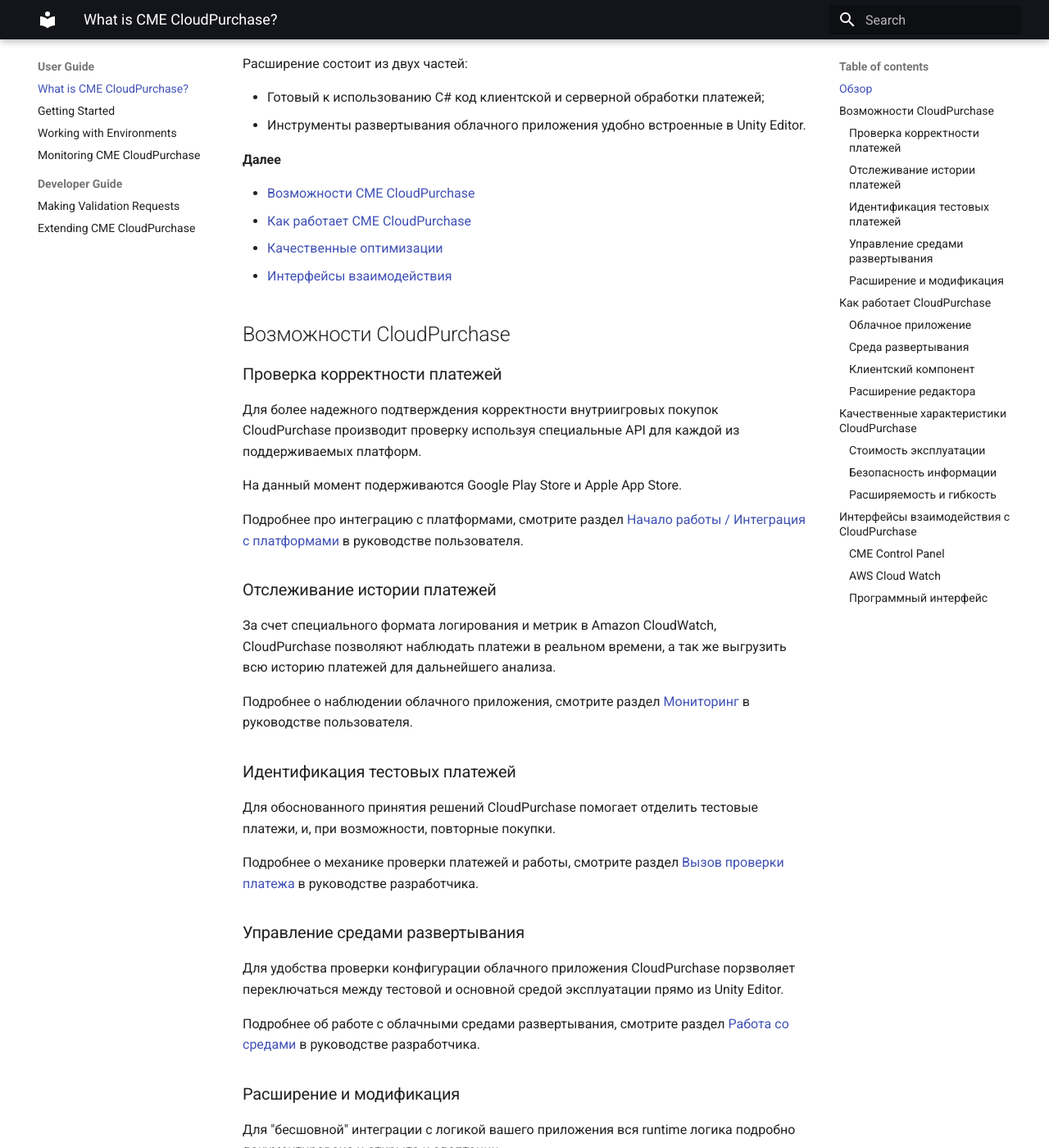
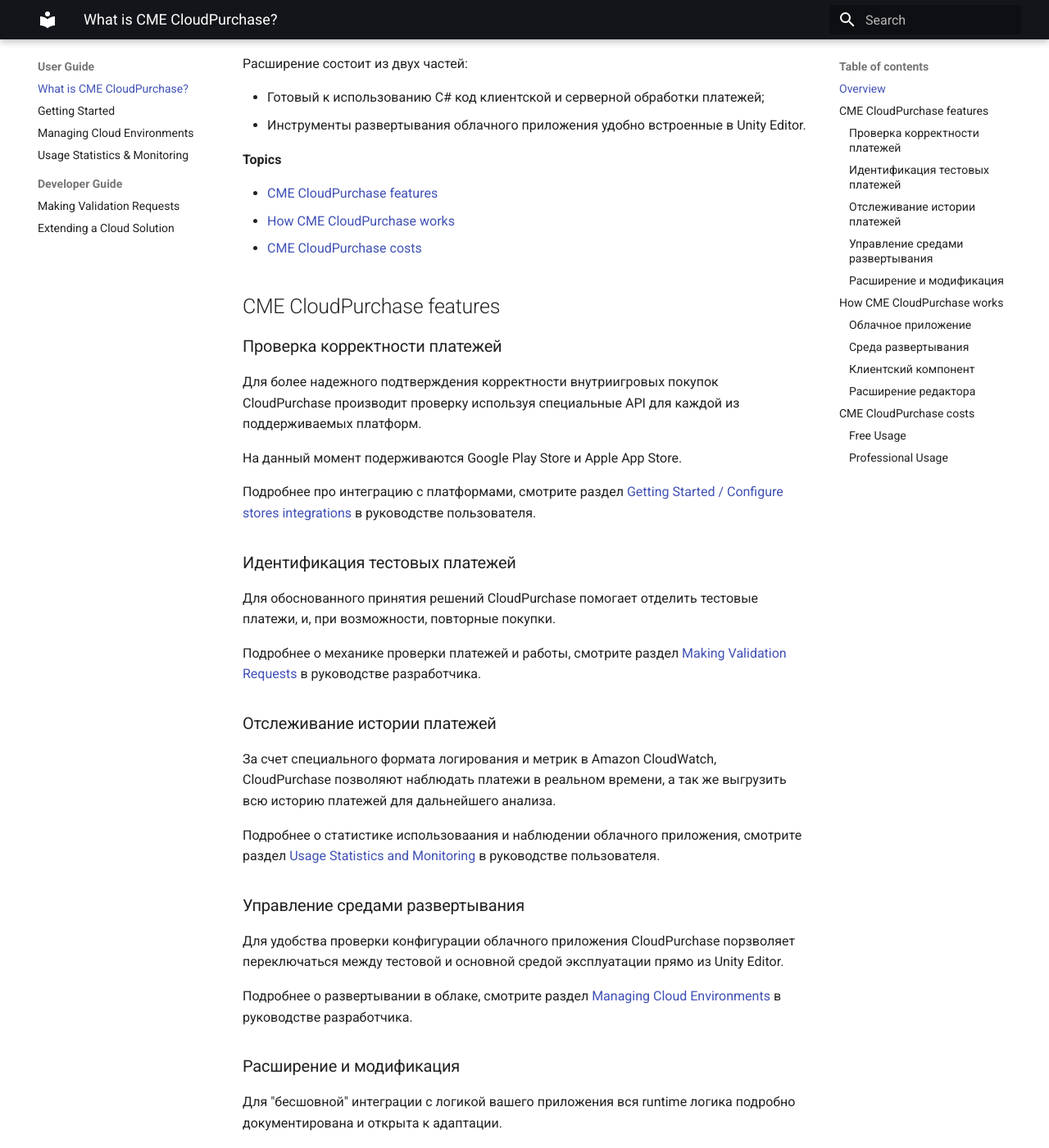
Before and after one commit to creative-mobile/CME.Documentation, an MkDocs documentation site: the page built from docs/index.md, in a window 1280 px wide and 1400 px high, scrolled down 281 px. Shown: the whole window at 82% size. Built offline with MkDocs 1.6.1 and Material for MkDocs 9.7.7, drawn with Linux system fonts in a browser that asks for light colours; some of the changed text lies outside the part shown.

Commit message:
Second level headers

```diff
--- a/docs/index.md
+++ b/docs/index.md
@@ -1,9 +1,9 @@
-# Что такое CME.CloudPurchase?
+# What is CME CloudPurchase?
 
 [//]: # (👉🏿 В первую очередь мне &#40;читателю&#41; нужно соотнести мой “запрос” в рамках которого я перешел по ссылке и “что же я получил”)
 [//]: # (👉🏿 Разжечь любопытство! Нужна красивая схема!)
 
-## Обзор
+## Overview
 
 CME CloudPurchase это расширение Unity для серверной обработки внутриигровых платежей в вашей собственной облачной среде AWS.
 
@@ -14,14 +14,13 @@
 
 [//]: # (Окей, вроде то что нужно. Теперь я хочу понять стоит ли листать дальше?)
 
-**Далее**
+**Topics**
 
-- [Возможности CME CloudPurchase](#key-features)
-- [Как работает CME CloudPurchase](#how-it-works)
-- [Качественные оптимизации](#quality-objectives)
-- [Интерфейсы взаимодействия](#cloudpurchase_3)
+- [CME CloudPurchase features](#features)
+- [How CME CloudPurchase works](#how-it-works)
+- [CME CloudPurchase costs](#costs)
 
-## <a id="key-features"></a> Возможности CloudPurchase
+## <a id="features"></a> CME CloudPurchase features
 
 [//]: # (Теперь нужно уточнить точно мне это нужно?)
 
@@ -31,33 +30,33 @@
 
 На данный момент подерживаются Google Play Store и Apple App Store.
 
-Подробнее про интеграцию с платформами, смотрите раздел [Начало работы / Интеграция с платформами](user_guide/getting_started.md#platform_integration) в руководстве пользователя.
+Подробнее про интеграцию с платформами, смотрите раздел [Getting Started / Configure stores integrations](user_guide/getting_started.md#stores) в руководстве пользователя.
+
+### Идентификация тестовых платежей
+
+Для обоснованного принятия решений CloudPurchase помогает отделить тестовые платежи, и, при возможности, повторные покупки.
+
+Подробнее о механике проверки платежей и работы, смотрите раздел [Making Validation Requests](user_guide/making_validation_requests.md) в руководстве разработчика.
 
 ### Отслеживание истории платежей
 
 За счет специального формата логирования и метрик в Amazon CloudWatch, CloudPurchase позволяют наблюдать платежи в реальном времени, а так же выгрузить всю историю платежей для дальнейшего анализа.
 
-Подробнее о наблюдении облачного приложения, смотрите раздел [Мониторинг](user_guide/monitoring.md) в руководстве пользователя.
-
-### Идентификация тестовых платежей
-
-Для обоснованного принятия решений CloudPurchase помогает отделить тестовые платежи, и, при возможности, повторные покупки.
-
-Подробнее о механике проверки платежей и работы, смотрите раздел [Вызов проверки платежа](user_guide/making_validation_requests.md) в руководстве разработчика.
+Подробнее о статистике использоваания и наблюдении облачного приложения, смотрите раздел [Usage Statistics and Monitoring](user_guide/usage_statistics.md) в руководстве пользователя.
 
 ### Управление средами развертывания
 
 Для удобства проверки конфигурации облачного приложения CloudPurchase порзволяет переключаться между тестовой и основной средой эксплуатации прямо из Unity Editor.
 
-Подробнее об работе с облачными средами развертывания, смотрите раздел [Работа со средами](user_guide/working_with_environments.md) в руководстве разработчика.
+Подробнее о развертывании в облаке, смотрите раздел [Managing Cloud Environments](user_guide/managing_cloud_environments.md) в руководстве разработчика.
 
 ### Расширение и модификация
 
 Для "бесшовной" интеграции с логикой вашего приложения вся runtime логика подробно документирована и открыта к адаптации.
 
-Подробнее о возможностях к модификации, смотрите [Расширение](user_guide/extending.md) в руководстве разработчика.
+Подробнее о возможностях к модификации, смотрите [Extending a Cloud Solution](user_guide/extending_a_cloud_solution.md) в руководстве разработчика.
 
-## <a id="how-it-works"></a> Как работает CloudPurchase
+## <a id="how-it-works"></a> How CME CloudPurchase works
 
 Обработка каждого платежа в рамках сценария совершения покупки происходит за счет вызова к **облачному приложению** развернутого в выбранной **среде**.
 
@@ -83,24 +82,12 @@
 
 [//]: # (Содержимое расширения, в том числе и Runtime)
 
-## <a id="quality-objectives"></a> Качественные характеристики CloudPurchase
+## <a id="costs"></a> CME CloudPurchase costs
 
-### Стоимость эксплуатации
+### Free Usage
 
-### Безопасность информации
+[//]: # (Trial Version + AWS Free Tier)
 
-### Расширяемость и гибкость
+### Professional Usage
 
-## Интерфейсы взаимодействия с CloudPurchase
-
-### CME Control Panel
-
-Для управления средами.
-
-### AWS Cloud Watch
-
-Для мониторинга развертывания приложений и отслеживания покупок.
-
-### Программный интерфейс
-
-Для взаимодействия в рамках сценариев покупки.
+[//]: # (Link to Sttandart Version and AWS cost calculattion example, link to etimate )
--- a/mkdocs.yml
+++ b/mkdocs.yml
@@ -3,11 +3,11 @@
   - "User Guide":
     - "What is CME CloudPurchase?": index.md
     - "Getting Started": user_guide/getting_started.md
-    - "Working with Environments": user_guide/working_with_environments.md
-    - "Monitoring CME CloudPurchase": user_guide/monitoring.md
+    - "Managing Cloud Environments": user_guide/managing_cloud_environments.md
+    - "Usage Statistics & Monitoring": user_guide/usage_statistics.md
     - "Developer Guide":
       - "Making Validation Requests": user_guide/making_validation_requests.md
-      - "Extending CME CloudPurchase": user_guide/extending.md
+      - "Extending a Cloud Solution": user_guide/extending_a_cloud_solution.md
   - "API Reference":
     - api_reference/namespaces.md
 theme:
```
Also changed, not shown: docs/user_guide/extending_a_cloud_solution.md (added, +5 -0 lines), docs/user_guide/getting_started.md (+13 -0 lines), docs/user_guide/making_validation_requests.md (+5 -0 lines), docs/user_guide/managing_cloud_environments.md (added, +5 -0 lines), docs/user_guide/usage_statistics.md (added, +5 -0 lines), docs/user_guide/extending.md (deleted), docs/user_guide/monitoring.md (deleted), docs/user_guide/working_with_environments.md (deleted).
